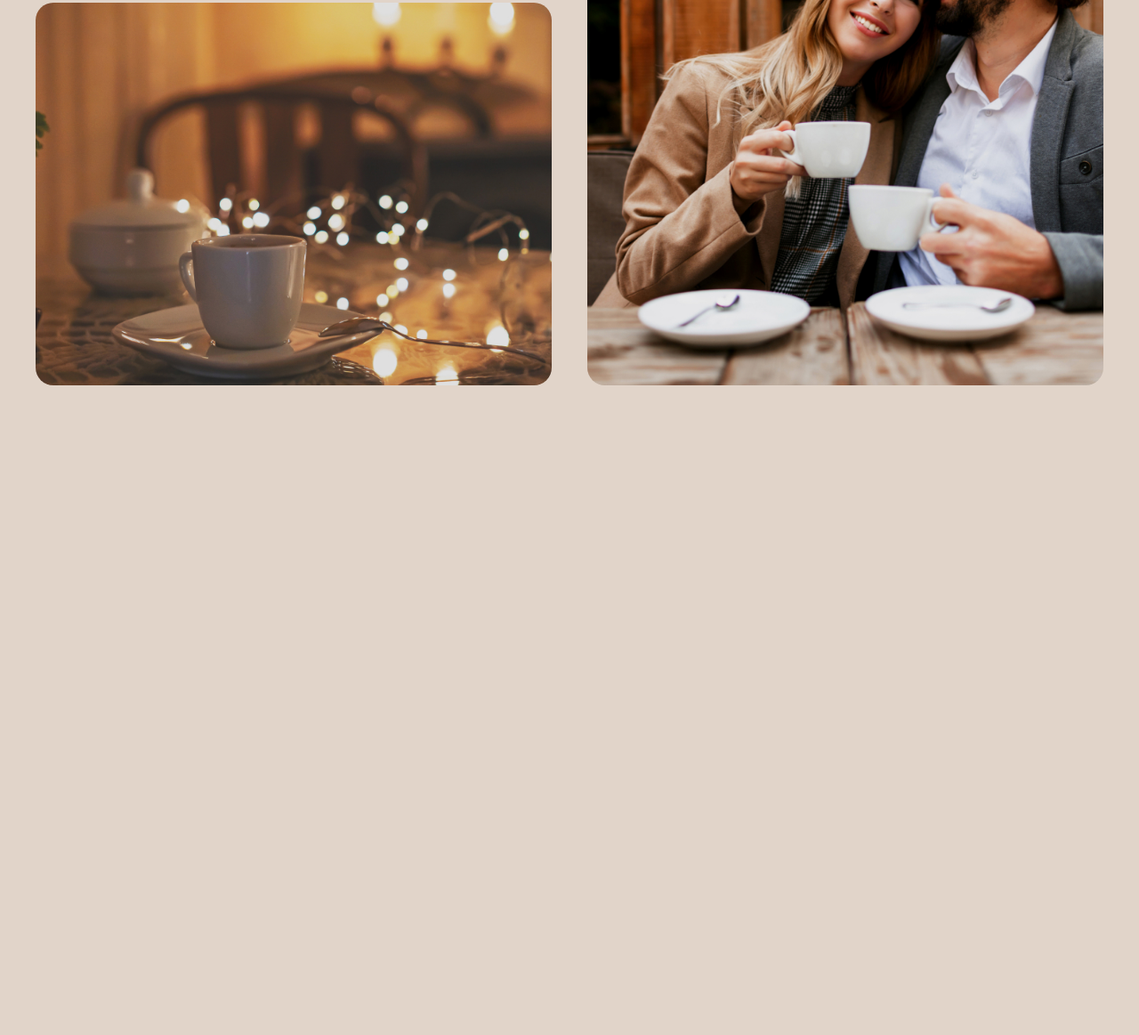
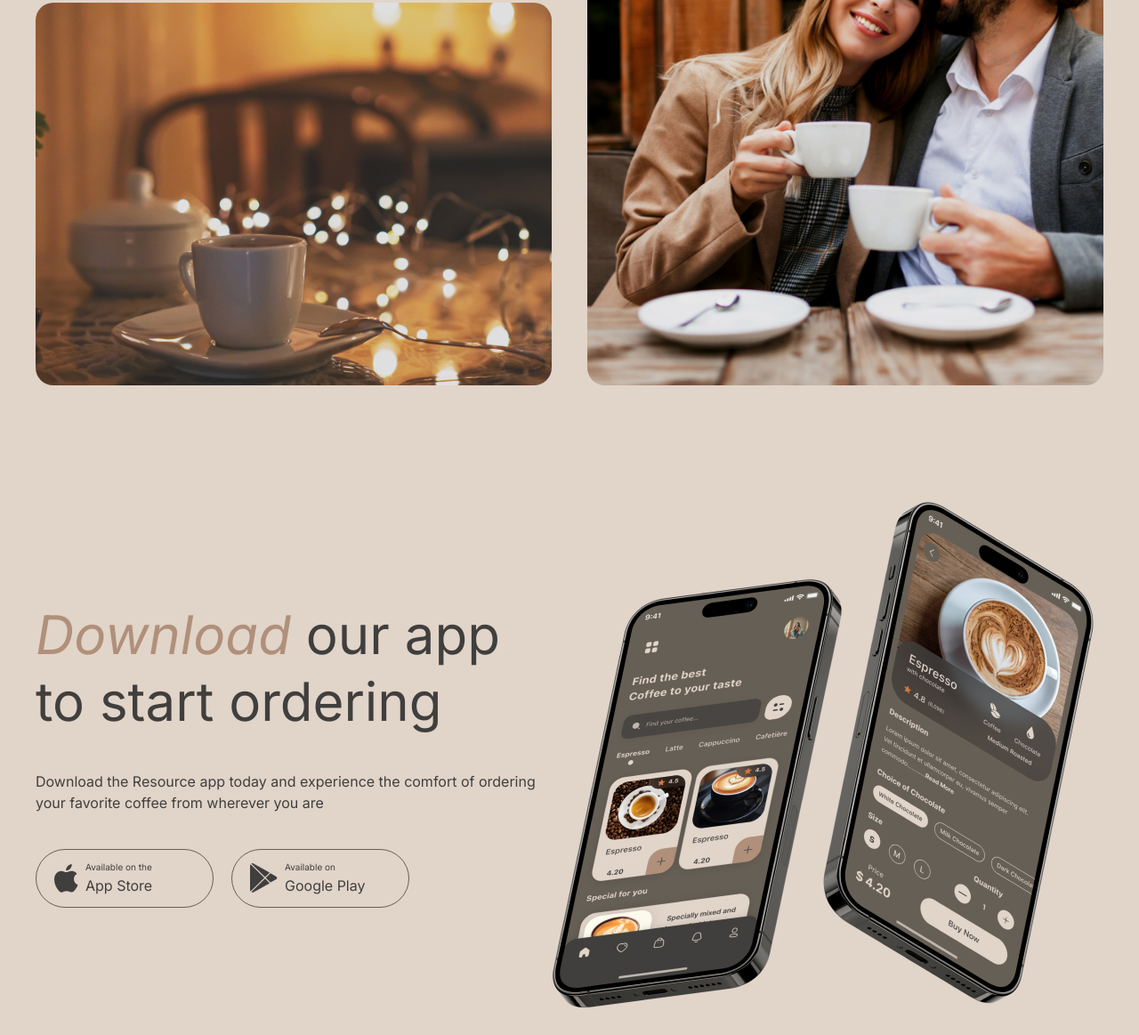
Before and after one commit to KateKurakina/rsschool-landing-page, a plain HTML site: page index.html in a window 1280 px wide. Shown: the part 2715-3878 px from the top of the page at 89% size. Before the commit the page ends 3148 px from the top, so only its background shows below. Drawn offline with Linux system fonts and the light colour scheme.

Commit message:
feat: add mobile app section and make it adaptive

```diff
--- a/index.html
+++ b/index.html
@@ -123,14 +123,47 @@
           <h2 class="about__header">Resource is <span class="header__highlight">the perfect and cozy place</span> where you can enjoy a variety of hot beverages, relax, catch up with friends, or get some work done.</h2>
           <div class="about__content">
             <div class="about__column">
-              <img class="about__image about__image__high" src="./images/about/about-1.jpg" alt="">
-              <img class="about__image about__image__small" src="./images/about/about-2.jpg" alt="">
+              <img class="about__image about__image__high" src="./images/about/about-1.jpg" alt="photo of the coffee shop">
+              <img class="about__image about__image__small" src="./images/about/about-2.jpg" alt="photo of the coffee shop">
             </div>
             <div class="about__column">
-              <img class="about__image about__image__small" src="./images/about/about-3.jpg" alt="">
-              <img class="about__image about__image__high" src="./images/about/about-4.jpg" alt="">
+              <img class="about__image about__image__small" src="./images/about/about-3.jpg" alt="photo of the coffee shop">
+              <img class="about__image about__image__high" src="./images/about/about-4.jpg" alt="photo of the coffee shop">
             </div>
           </div>
+        </div>
+      </section>
+      <section class="mobile-app">
+        <div class="mobile-app__container container">
+          <div class="mobile-app__offer">
+            <h2 class="mobile-app__header"><span class="header__highlight">Download</span> our app to start ordering</h2>
+            <p class="mobile-app__par">Download the Resource app today and experience the comfort of ordering your favorite coffee from wherever you are</p>
+            <div class="mobile-app__buttons">
+              <a href="#" class="mobile-app__button">
+                <svg class="mobile-app__button__image" width="27" height="32" viewBox="0 0 27 32" fill="none" xmlns="http://www.w3.org/2000/svg">
+                  <path d="M22.0578 16.8306C22.021 12.8323 25.4156 10.8871 25.5708 10.7966C23.6483 8.06361 20.6684 7.69021 19.6213 7.66043C17.1185 7.40364 14.6909 9.12057 13.4159 9.12057C12.1156 9.12057 10.1523 7.68524 8.03638 7.72742C5.31352 7.76836 2.76624 9.30541 1.36919 11.6922C-1.51399 16.5589 0.636305 23.7107 3.39861 27.6446C4.7804 29.5711 6.39503 31.7223 8.50843 31.6466C10.576 31.5635 11.3483 30.3614 13.8435 30.3614C16.3157 30.3614 17.0409 31.6466 19.1963 31.5982C21.4153 31.5635 22.8124 29.6629 24.1458 27.719C25.7426 25.5108 26.3839 23.3361 26.4093 23.2245C26.3572 23.2071 22.0998 21.6229 22.0578 16.8306Z" fill="#403F3D"/>
+                  <path d="M17.9863 5.07263C19.0983 3.71671 19.8592 1.872 19.648 0C18.0384 0.0694711 16.0256 1.08549 14.8664 2.41164C13.8409 3.58025 12.9248 5.49566 13.1615 7.29695C14.9695 7.42845 16.8259 6.40747 17.9863 5.07263Z" fill="#403F3D"/>
+                </svg>
+                <div class="mobile-app__button__desription">
+                  <p class="desription__par">Available on the</p>
+                  <p class="desription__par desription__par-increased">App Store</p>
+                </div>
+              </a>
+              <a href="#" class="mobile-app__button">
+                <svg class="mobile-app__button__image" width="31" height="33" viewBox="0 0 31 33" fill="none" xmlns="http://www.w3.org/2000/svg">
+                  <path d="M0.572202 1.40292C0.209755 1.77285 0 2.34879 0 3.09466V29.6994C0 30.4452 0.209755 31.0212 0.572202 31.3911L0.661658 31.4723L15.9523 16.5699V16.2181L0.661658 1.31571L0.572202 1.40292Z" fill="#403F3D"/>
+                  <path d="M22.894 21.5399L17.8027 16.57V16.2181L22.9001 11.2481L23.0143 11.3128L29.0509 14.6617C30.7737 15.6121 30.7737 17.176 29.0509 18.1324L23.0143 21.4753L22.894 21.5399V21.5399Z" fill="#403F3D"/>
+                  <path d="M22.0897 22.4007L16.8781 17.3195L1.49805 32.3166C2.07025 32.903 3.00336 32.9737 4.06448 32.3872L22.0897 22.4007" fill="#403F3D"/>
+                  <path d="M22.0897 10.3875L4.06448 0.400992C3.00336 -0.179462 2.07025 -0.108787 1.49805 0.477683L16.8781 15.4688L22.0897 10.3875Z" fill="#403F3D"/>
+                </svg>
+                <div class="mobile-app__button__desription">
+                  <p class="desription__par">Available on</p>
+                  <p class="desription__par desription__par-increased">Google Play</p>
+                </div>
+              </a>
+            </div>
+          </div>
+          <img src="./images/mobile-screens.png" alt="mobile screen" class="mobile-app__screens">
         </div>
       </section>
   </main>
--- a/style.css
+++ b/style.css
@@ -442,7 +442,7 @@ a {
   }
 }
 
-/*  */
+/* about section */
 .about__container {
   display: flex;
   flex-direction: column;
@@ -453,6 +453,7 @@ a {
   font-weight: 600;
   font-size: 60px;
   line-height: 1.25;
+  color: var(--dark-bg-container);
 }
 
 .about__content {
@@ -464,6 +465,7 @@ a {
   display: flex;
   flex-direction: column;
   gap: 40px;
+  width: 100%;
 }
 
 .about__image {
@@ -500,3 +502,110 @@ a {
   font-size: 32px;
 }
 }
+
+/* mobile app section */
+.mobile-app__container {
+  display: flex;
+  align-items: center;
+  justify-content: space-between;
+  color: var(--dark-bg-container);
+}
+
+.mobile-app__offer {
+  display: flex;
+  flex-direction: column;
+  gap: 40px;
+  max-width: 630px;
+  width: 100%;
+}
+.mobile-app__header {
+  font-weight: 600;
+  font-size: 60px;
+  line-height: 1.25;
+}
+
+.mobile-app__buttons {
+  display: flex;
+  gap: 20px;
+}
+
+.mobile-app__button {
+  display: flex;
+  align-items: center;
+  background-color: transparent;
+  width: 200px;
+  gap: 8px;
+  padding: 12px 0 12px 20px;
+  border: 1px solid var(--dark-border-primary);
+  border-radius: var(--border-radius);
+  transition: all var(--transition-duration) linear;
+}
+
+.mobile-app__button__image path {
+  transition: fill var(--transition-duration) linear;
+}
+
+.mobile-app__button:hover {
+  background-color: var(--dark-border-primary);
+  color: var(--dark-text-inverse);
+}
+
+.mobile-app__button:hover .mobile-app__button__image path {
+  fill: var(--dark-text-inverse);
+}
+
+.mobile-app__button__desription {
+  display: flex;
+  flex-direction: column;
+  gap: 2px;
+}
+
+.desription__par {
+  font-weight: 600;
+  font-size: 10px;
+  line-height: 1.4;
+}
+
+.desription__par-increased {
+  font-size: 16px;
+  line-height: 1.5;
+}
+
+.mobile-app__screens {
+  max-width: 630px;
+  width: 100%;
+  aspect-ratio: 1;
+}
+
+@media (max-width: 768px) {
+  .mobile-app__container {
+    flex-direction: column;
+    gap: 100px;
+  }
+
+  .mobile-app__offer {
+    max-width: 688px;
+  }
+}
+
+@media (max-width: 380px) {
+  .mobile-app__container {
+    gap: 40px;
+  }
+
+  .mobile-app__header {
+  font-size: 32px;
+  }
+
+  .mobile-app__offer {
+    max-width: 348px;
+  }
+
+  .mobile-app__buttons {
+  flex-direction: column;
+  }
+
+  .mobile-app__screens {
+  max-width: 348px;
+  }
+}
```
Also changed, not shown: images/app-store.svg (added), images/google-play.svg (added), images/mobile-screens.png (added).
